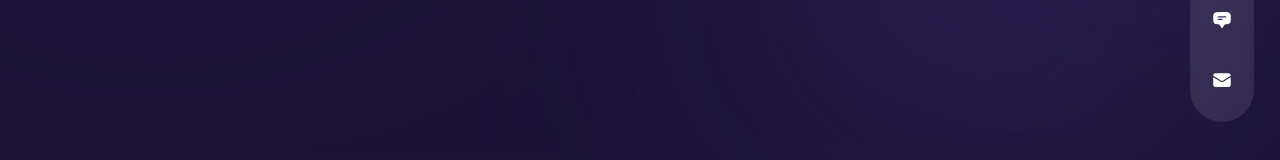
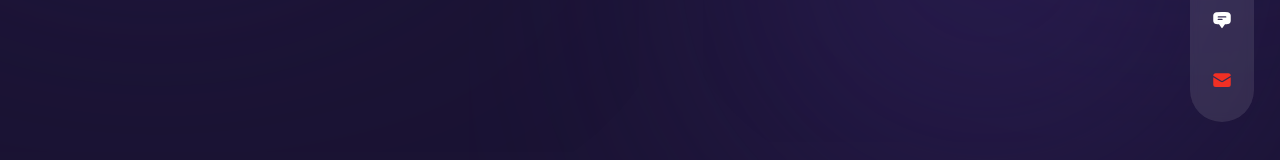
Before and after one commit to erickdc7/react-portfolio-2, a Next.js app: page /contact in a window 1280 px wide. Shown: the part 470-630 px from the top of the page. Built offline with nearby package versions, Linux system fonts and the light colour scheme.

Commit message:
add link styles

```diff
--- a/components/Nav.js
+++ b/components/Nav.js
@@ -43,7 +43,11 @@ const Nav = () => {
         {
           navData.map((link, index) => {
             return (
-              <Link href={link.path} key={index}>
+              <Link
+                className={`${link.path == pathname && 'text-accent'} relative flex items-center group hover:text-accent transition-all duration-300`}
+                href={link.path}
+                key={index}
+              >
                 <div>{link.icon}</div>
               </Link>
             )
```
